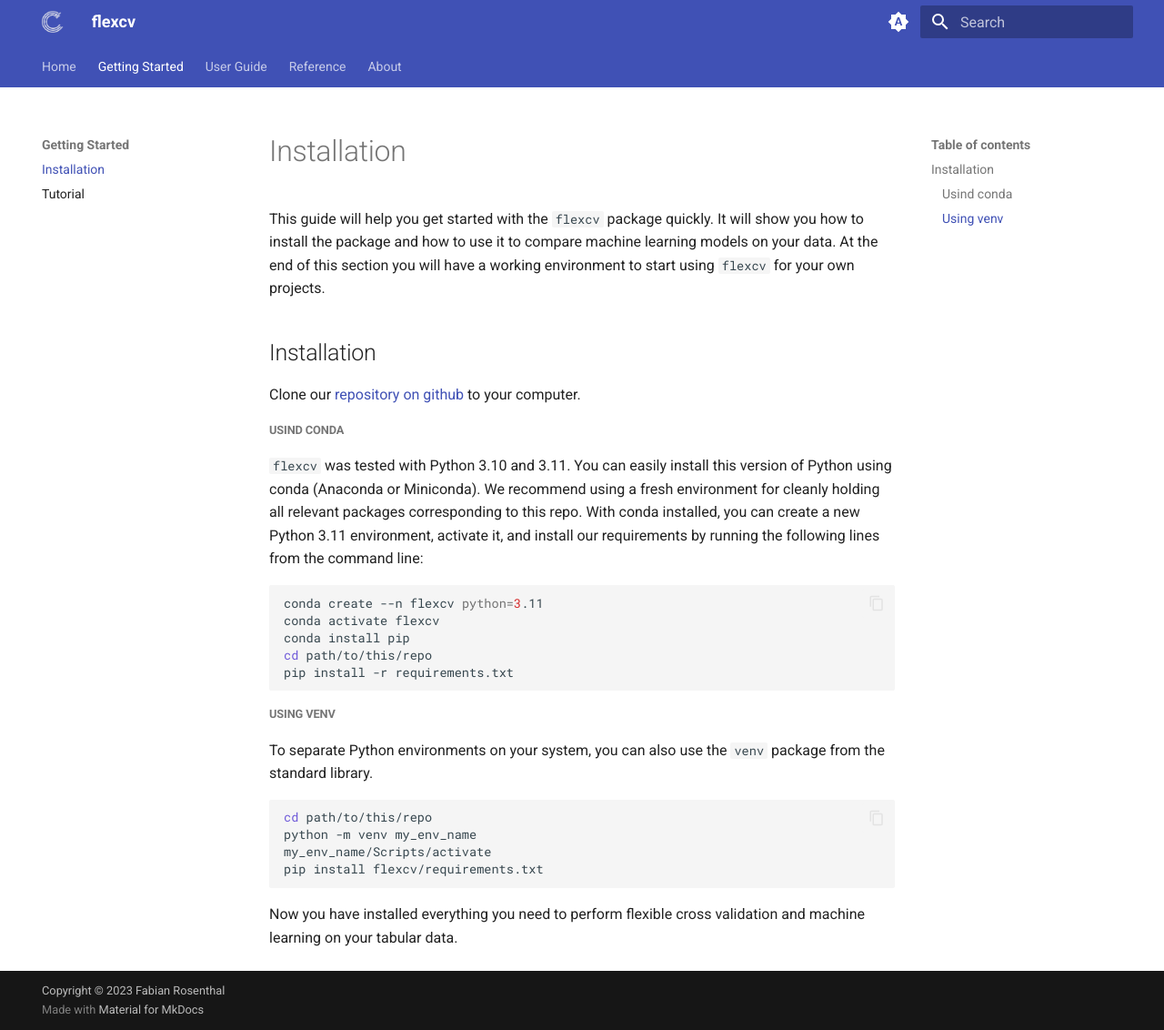
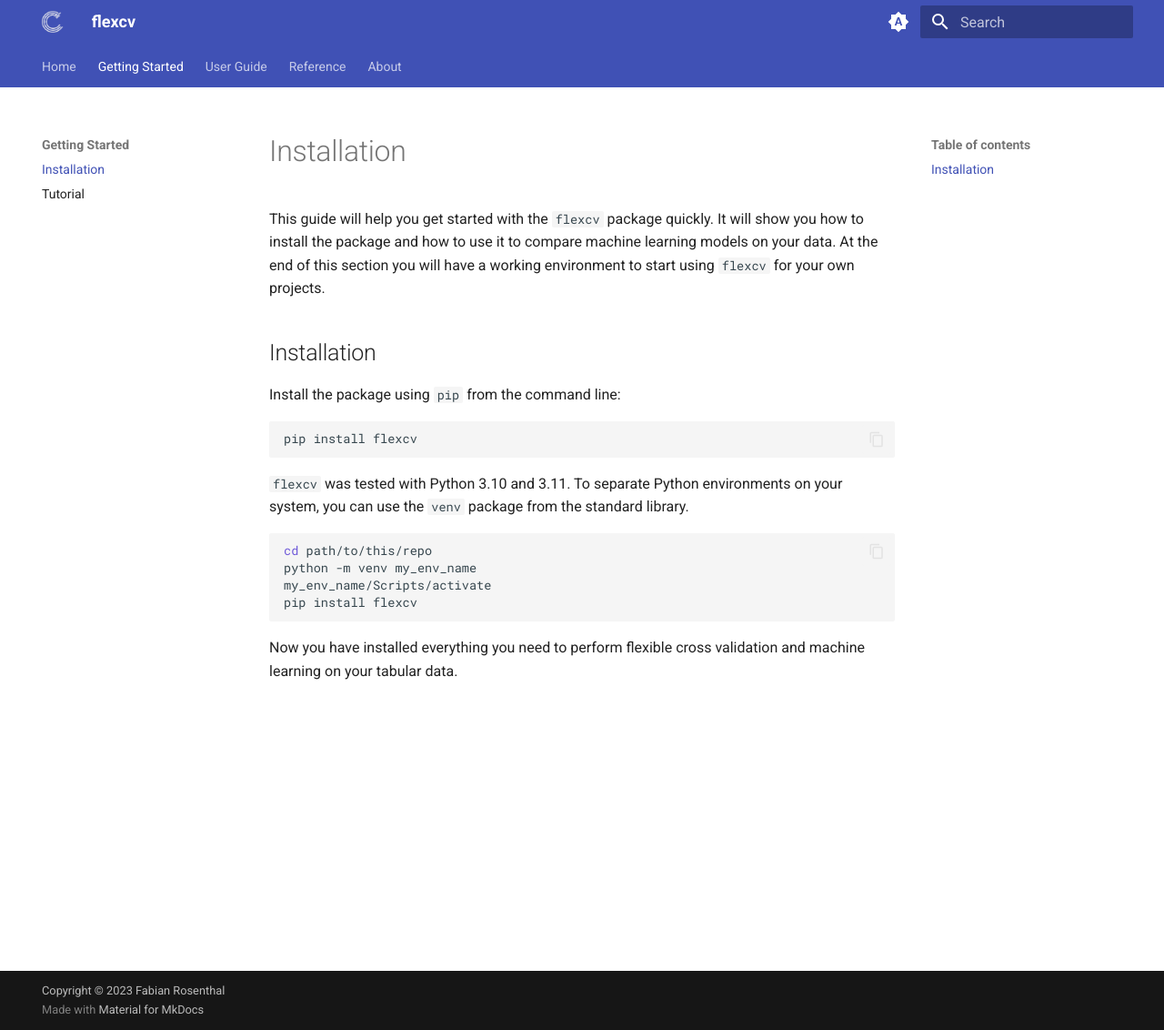
Before and after one commit to radlfabs/flexcv, an MkDocs documentation site: the page built from docs/start/getting-started.md, in a window 1280 px wide and 1132 px high. Shown: the whole window at 91% size. Built offline with MkDocs 1.6.1 and Material for MkDocs 9.7.7, drawn with Linux system fonts in a browser that asks for light colours.

Commit message:
update for pip install

````diff
--- a/docs/start/getting-started.md
+++ b/docs/start/getting-started.md
@@ -2,29 +2,18 @@
 
 ## Installation
 
-Clone our [repository on github](https://github.com/radlfabs/flexcv) to your computer.
-
-##### Usind conda
-
-`flexcv` was tested with Python 3.10 and 3.11. You can easily install this version of Python using conda (Anaconda or Miniconda). We recommend using a fresh environment for cleanly holding all relevant packages corresponding to this repo. With conda installed, you can create a new Python 3.11 environment, activate it, and install our requirements by running the following lines from the command line:
-
-```bash
-conda create --n flexcv python=3.11
-conda activate flexcv
-conda install pip
-cd path/to/this/repo
-pip install -r requirements.txt
+Install the package using `pip` from the command line:
 ```
-
-##### Using venv
-
-To separate Python environments on your system, you can also use the `venv` package from the standard library.
+pip install flexcv
+```
+`flexcv` was tested with Python 3.10 and 3.11.
+To separate Python environments on your system, you can use the `venv` package from the standard library.
 
 ```bash
 cd path/to/this/repo
 python -m venv my_env_name
 my_env_name/Scripts/activate
-pip install flexcv/requirements.txt
+pip install flexcv
 ```
 
 Now you have installed everything you need to perform flexible cross validation and machine learning on your tabular data.
````
Also changed, not shown: README.md (+16 -22 lines).
